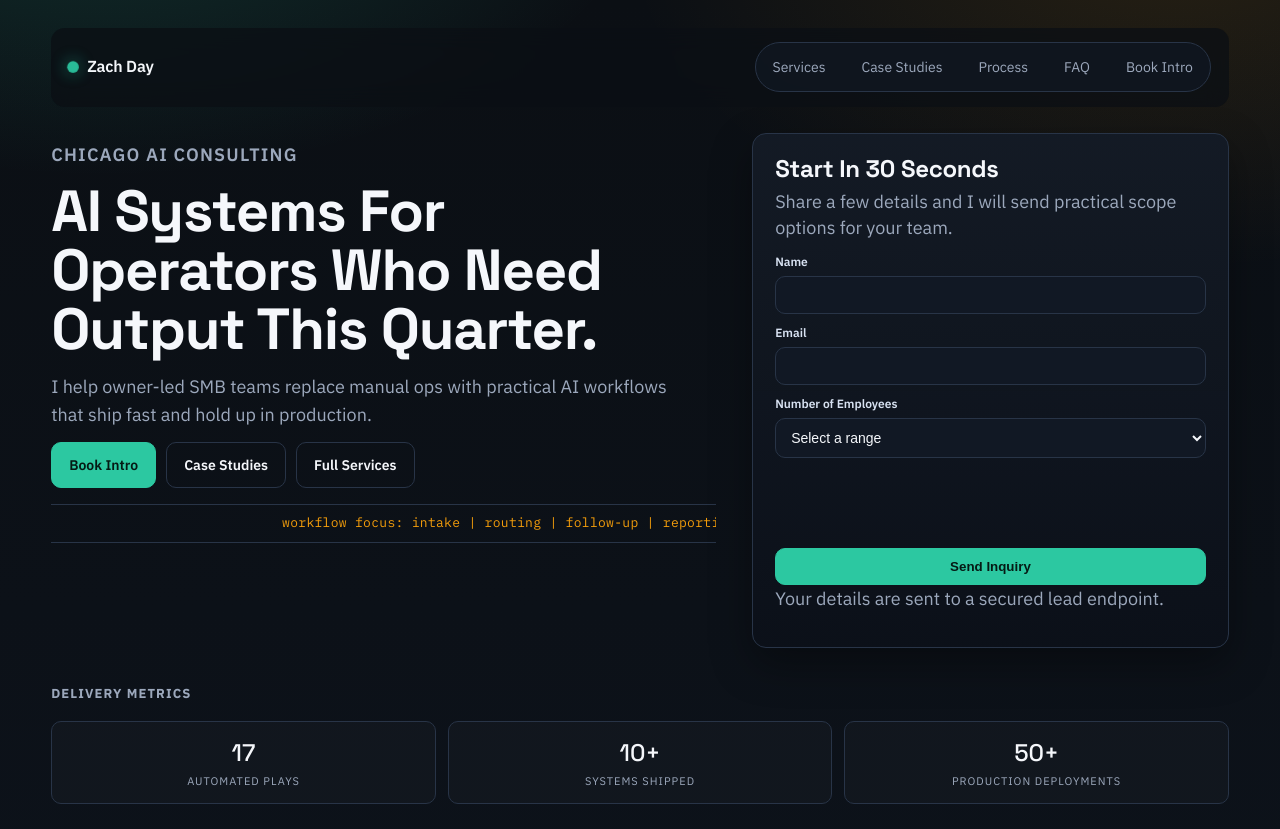
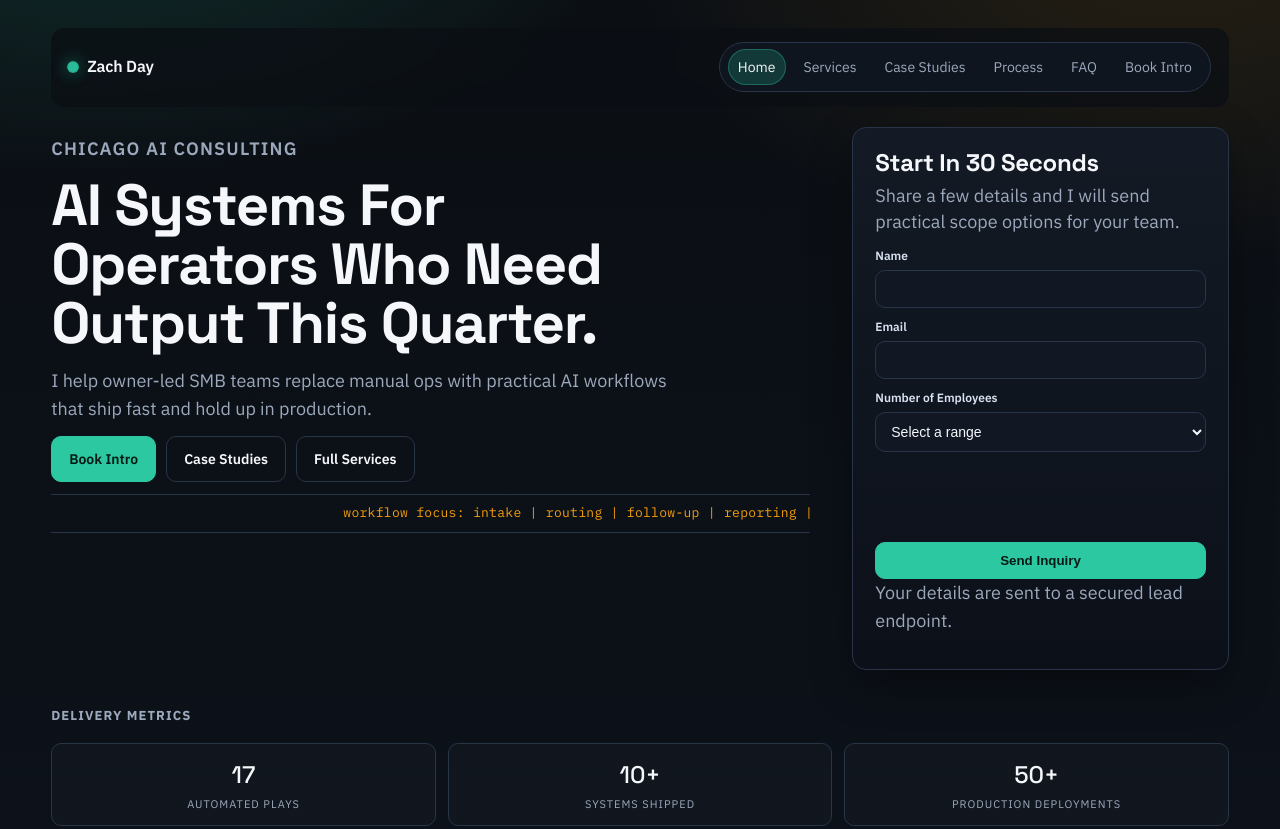
Before and after one commit to dachzay/zachday-site, a website: page index.html in a window 1280 px wide. Shown: the top 829 px of the page. Drawn offline with Linux system fonts and the light colour scheme.

Commit message:
fix: rebalance home hero and stabilize commercial nav state

```diff
--- a/index.html
+++ b/index.html
@@ -26,7 +26,7 @@
   <link rel="canonical" href="https://zachday.xyz/" />
 </head>
 
-<body>
+<body class="home-page">
   <div class="container">
     <header class="site-header">
       <a href="./" class="brand">
@@ -34,7 +34,8 @@
         <span>Zach Day</span>
       </a>
       <nav class="site-nav">
-        <a href="#services" data-track-event="nav_services_home">Services</a>
+        <a href="/" data-track-event="nav_home_home">Home</a>
+        <a href="/services/" data-track-event="nav_services_home">Services</a>
         <a href="/case-studies/" data-track-event="nav_case_studies_home">Case Studies</a>
         <a href="/process/" data-track-event="nav_process_home">Process</a>
         <a href="/faq/" data-track-event="nav_faq_home">FAQ</a>
--- a/shared/css/commercial-v2.css
+++ b/shared/css/commercial-v2.css
@@ -119,6 +119,18 @@ header.site-header.scrolled {
 .site-nav a:hover {
   color: var(--text);
   border-color: var(--text);
+}
+
+.site-nav a:focus-visible {
+  outline: 2px solid rgba(44, 200, 161, 0.7);
+  outline-offset: 2px;
+  color: var(--text);
+}
+
+.site-nav a[aria-current="page"] {
+  color: var(--text);
+  border-color: transparent;
+  background: rgba(255, 255, 255, 0.12);
 }
 
 main {
@@ -522,14 +534,15 @@ form select {
 @media (min-width: 931px) {
   .site-nav {
     overflow: visible;
-    padding: 6px;
+    padding: 6px 8px;
     border: 1px solid var(--border);
     border-radius: 999px;
     background: rgba(16, 23, 34, 0.76);
+    gap: 8px;
   }
 
   .site-nav a {
-    padding: 7px 11px;
+    padding: 7px 10px;
     border-radius: 999px;
     border-bottom: none;
   }
@@ -539,8 +552,34 @@ form select {
     background: rgba(255, 255, 255, 0.08);
   }
 
+  .site-nav a[aria-current="page"] {
+    background: rgba(44, 200, 161, 0.2);
+    box-shadow: inset 0 0 0 1px rgba(44, 200, 161, 0.35);
+  }
+
   .hero-copy {
     padding: 8px 12px 0 0;
+  }
+
+  .home-page .hero {
+    margin-top: 20px;
+  }
+
+  .home-page .hero-copy {
+    grid-column: span 8;
+    padding-right: 18px;
+  }
+
+  .home-page .hero-aside {
+    grid-column: span 4;
+  }
+
+  .home-page .btn-row {
+    margin: 10px 0 10px;
+  }
+
+  .home-page .ticker {
+    margin-top: 12px;
   }
 
   .hero-aside {
@@ -764,6 +803,12 @@ footer {
 @media (prefers-reduced-motion: reduce) {
   html { scroll-behavior: auto; }
 
+  .fade-up {
+    opacity: 1;
+    transform: none;
+    animation: none !important;
+  }
+
   * {
     animation: none !important;
     transition: none !important;
--- a/shared/js/commercial-common.js
+++ b/shared/js/commercial-common.js
@@ -1,4 +1,42 @@
 (() => {
+  function normalizePath(path) {
+    if (!path || path === "/index.html") {
+      return "/";
+    }
+
+    const cleaned = path.replace(/\/+$/, "");
+    return cleaned || "/";
+  }
+
+  function initNavState() {
+    const nav = document.querySelector(".site-nav");
+    if (!nav) {
+      return;
+    }
+
+    const currentPath = normalizePath(window.location.pathname);
+    const links = nav.querySelectorAll("a[href]");
+
+    links.forEach((link) => {
+      link.removeAttribute("aria-current");
+      const href = link.getAttribute("href");
+      if (!href || href.startsWith("#") || href.includes("#")) {
+        return;
+      }
+
+      let targetPath = "";
+      try {
+        targetPath = normalizePath(new URL(href, window.location.origin).pathname);
+      } catch {
+        return;
+      }
+
+      if (targetPath === currentPath) {
+        link.setAttribute("aria-current", "page");
+      }
+    });
+  }
+
   function initHeader() {
     const header = document.querySelector(".site-header");
     if (!header) {
@@ -43,6 +81,7 @@
 
   document.addEventListener("DOMContentLoaded", () => {
     initHeader();
+    initNavState();
     initYear();
     initPresenceDots();
   });
```
Also changed, not shown: case-studies/index.html (+2 -1 lines), faq/index.html (+1 -1 lines), process/index.html (+1 -1 lines), services/index.html (+2 -1 lines).
